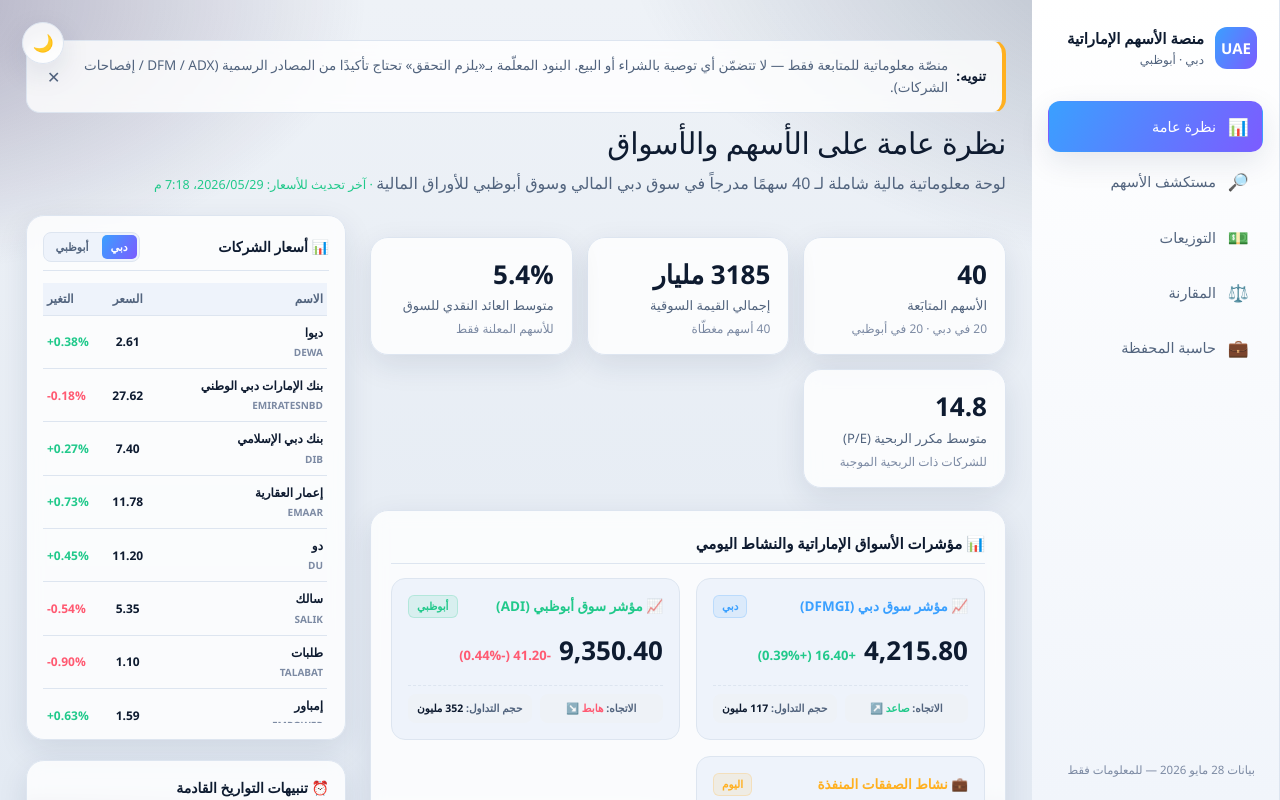
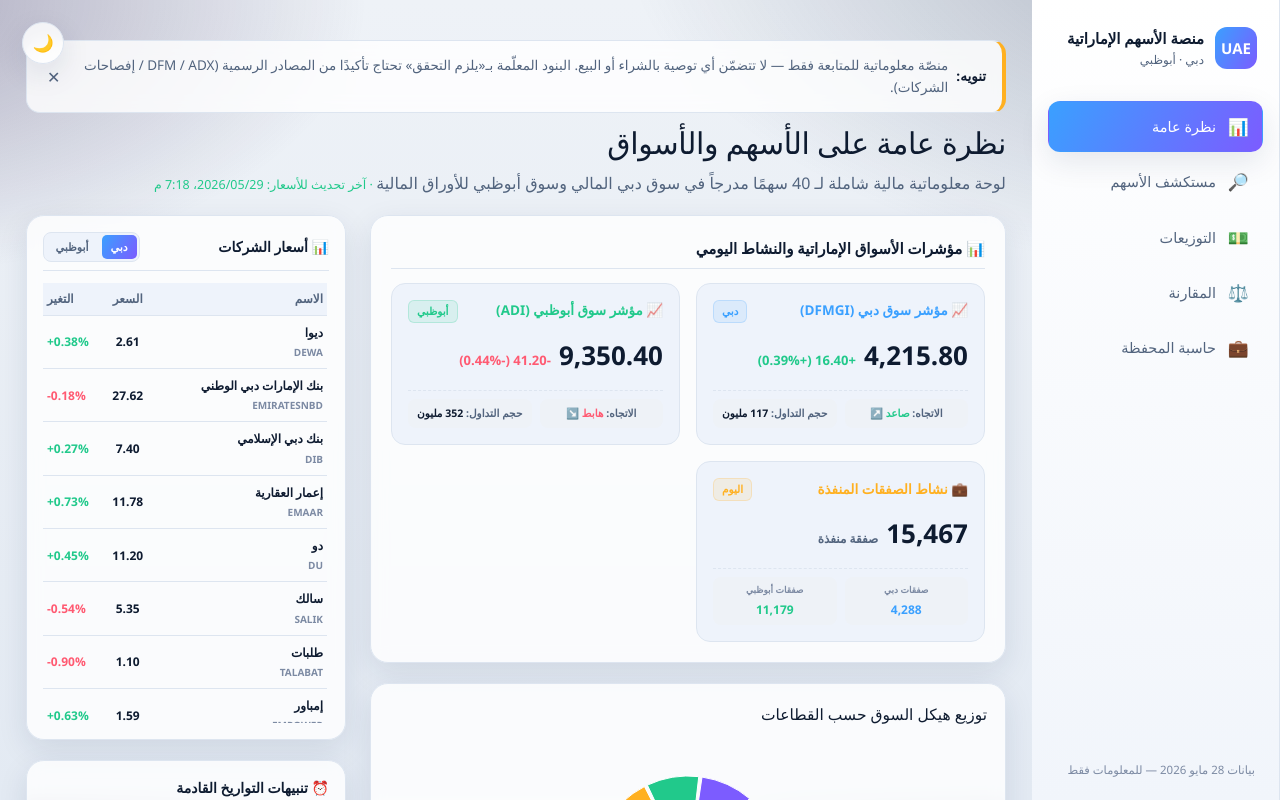
Before and after one commit to mayed050/uae-stocks, a React (Vite) app: page / in a window 1280 px wide. Shown: the top 800 px of the page. Built offline with nearby package versions, Linux system fonts and the light colour scheme.

Commit message:
style(overview): remove redundant stats cards to improve design balance

```diff
--- a/src/views/Overview.tsx
+++ b/src/views/Overview.tsx
@@ -12,15 +12,7 @@ import type { MovementStock } from '../data/movements'
 
 const PALETTE = ['#3aa0ff', '#7c5cff', '#21c98b', '#ffb020', '#ff5a72', '#36c5d8', '#e26bd0', '#9bd13a']
 
-function StatCard({ n, l, sub, alert }: { n: React.ReactNode; l: string; sub?: string; alert?: boolean }) {
-  return (
-    <div className={'stat' + (alert ? ' alert' : '')}>
-      <div className="n">{n}</div>
-      <div className="l">{l}</div>
-      {sub && <div className="stat-sub">{sub}</div>}
-    </div>
-  )
-}
+
 
 
 
@@ -102,7 +94,6 @@ function getDailyData(s: Stock) {
 export default function Overview({ onOpen }: { onOpen: (s: Stock) => void }) {
   const { stocks: DATA, lastUpdated } = useStocks()
   const {
-    stats,
     alertRows,
     marketGiants,
     valuationOpportunities,
@@ -498,13 +489,6 @@ export default function Overview({ onOpen }: { onOpen: (s: Stock) => void }) {
       <div className="overview-layout">
         {/* العمود الأيمن الرئيسي (المحتوى التفاعلي والبياني 70%) */}
         <div className="overview-main">
-          {/* بطاقات الإحصائيات الشاملة */}
-          <div className="stats">
-            <StatCard n={DATA.length} l="الأسهم المتابَعة" sub={`${stats.dfm} في دبي · ${stats.adx} في أبوظبي`} />
-            <StatCard n={fmtAmount(stats.totalMcap)} l="إجمالي القيمة السوقية" sub={`${stats.mcapCount} أسهم مغطّاة`} />
-            <StatCard n={`${stats.avgYield.toFixed(1)}%`} l="متوسط العائد النقدي للسوق" sub="للأسهم المعلنة فقط" />
-            <StatCard n={stats.avgPe.toFixed(1)} l="متوسط مكرر الربحية (P/E)" sub="للشركات ذات الربحية الموجبة" />
-          </div>
 
           {/* 📊 بطاقة نشاط مؤشرات الأسواق والنشاط اليومي (مباشر) */}
           <div className="panel" style={{ marginBottom: '20px', padding: '20px' }}>
```
